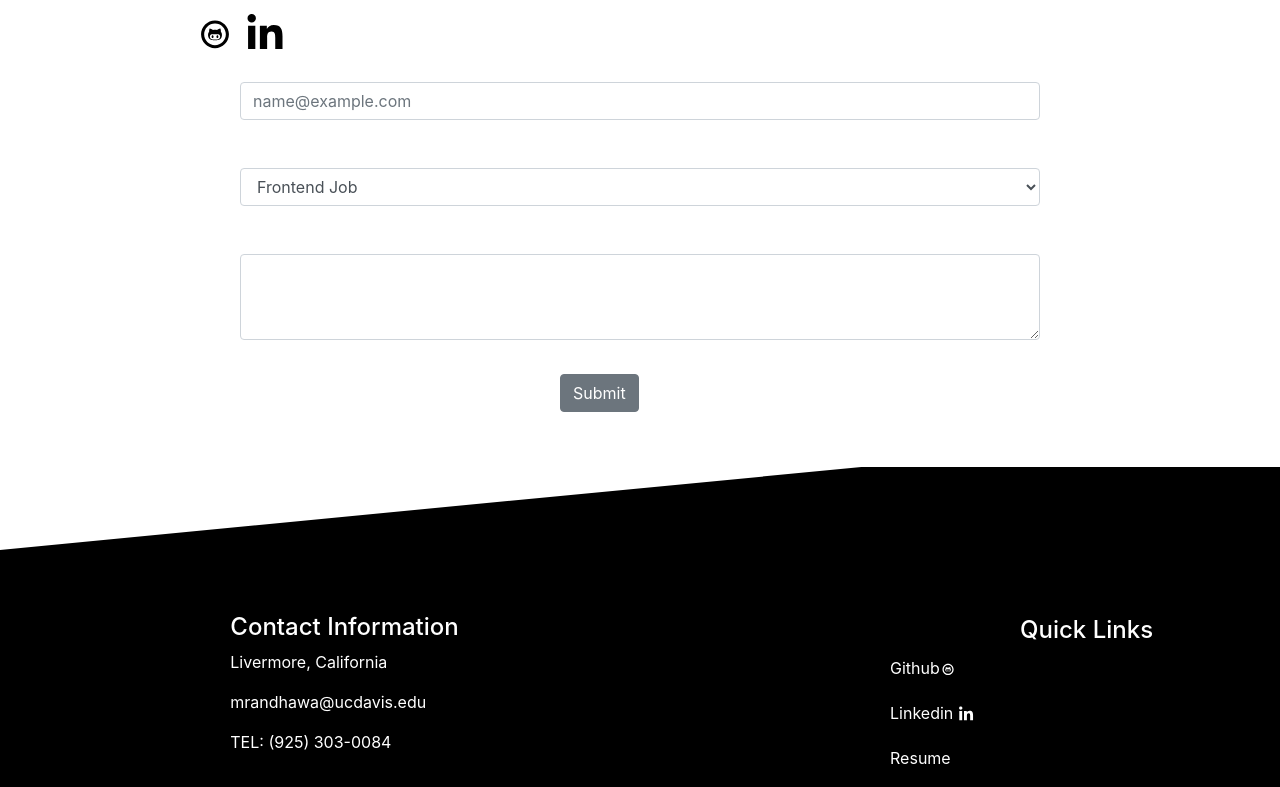
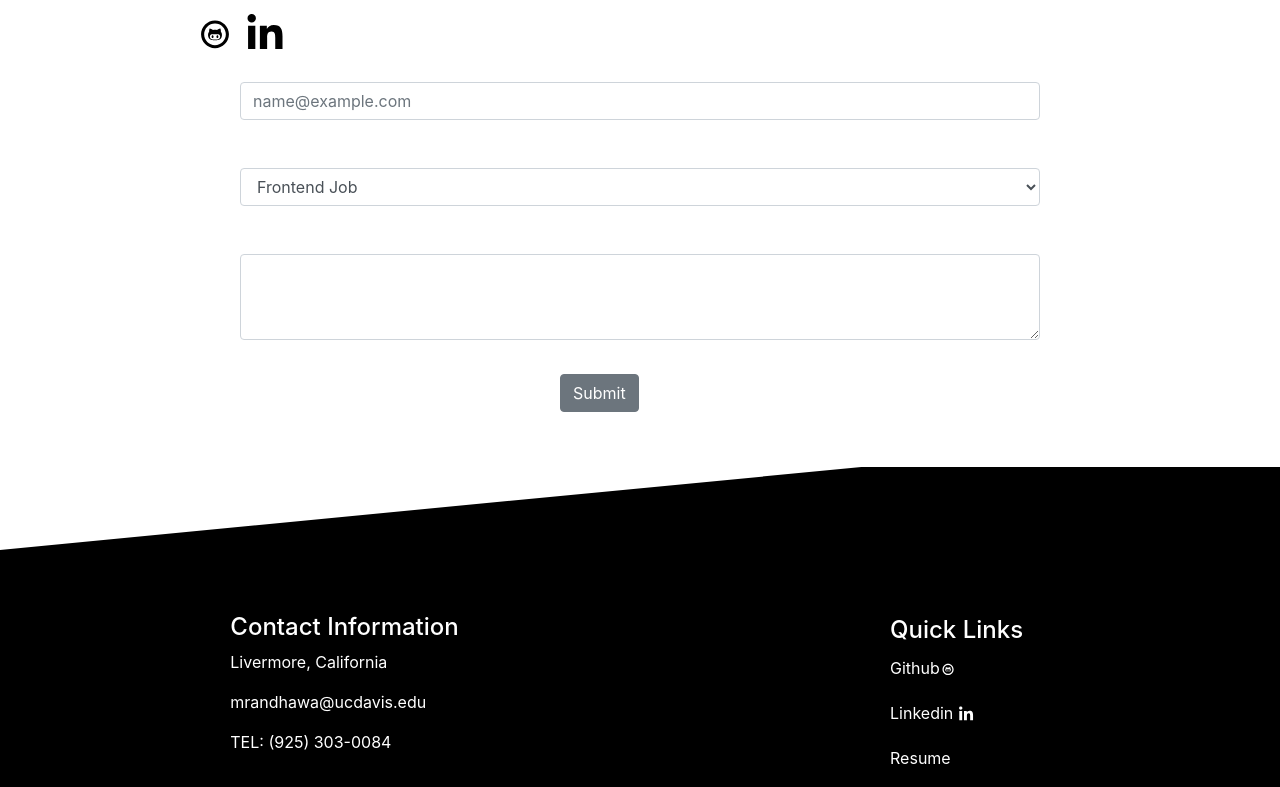
Before and after one commit to mehtab98/portfolio, a React (Create React App) app: page /contact in a window 1280 px wide. Shown: the part 516-1303 px from the top of the page. Built offline with nearby package versions, Linux system fonts and the light colour scheme.

Commit message:
final footer fix

```diff
--- a/src/components/footer/footer.css
+++ b/src/components/footer/footer.css
@@ -96,7 +96,7 @@
   margin-bottom: 19px;
   color: white;
   text-align: justify;
-  margin-left: 170px;
+  margin-left: 40px;
 }
 
 .link_stylez:hover {
```
